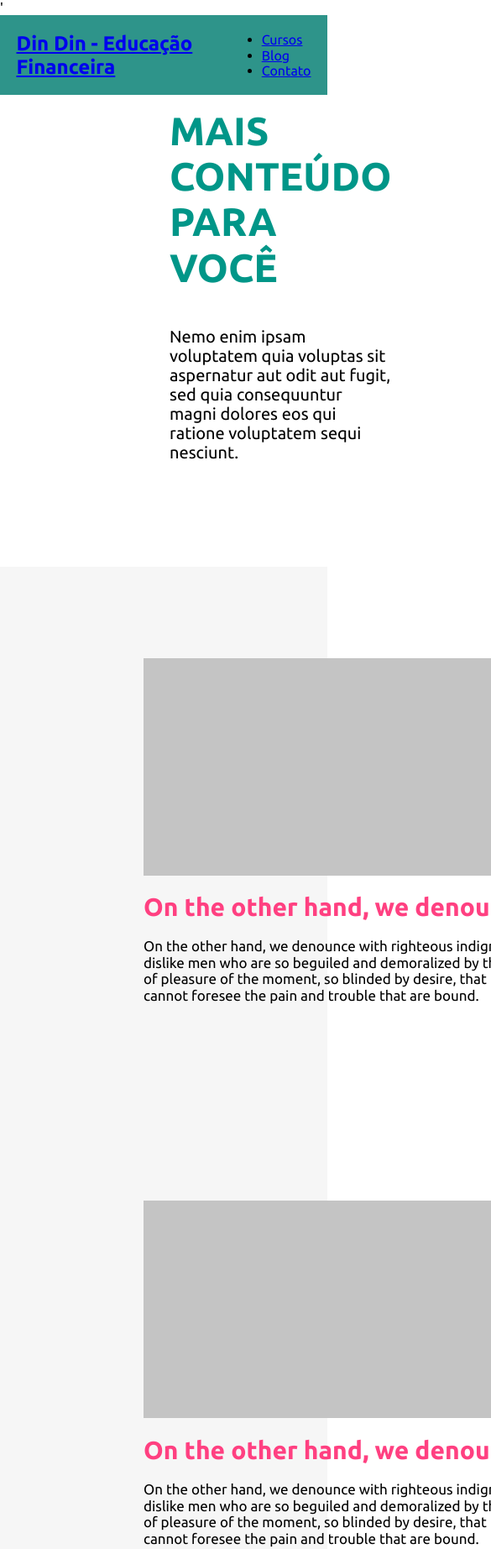
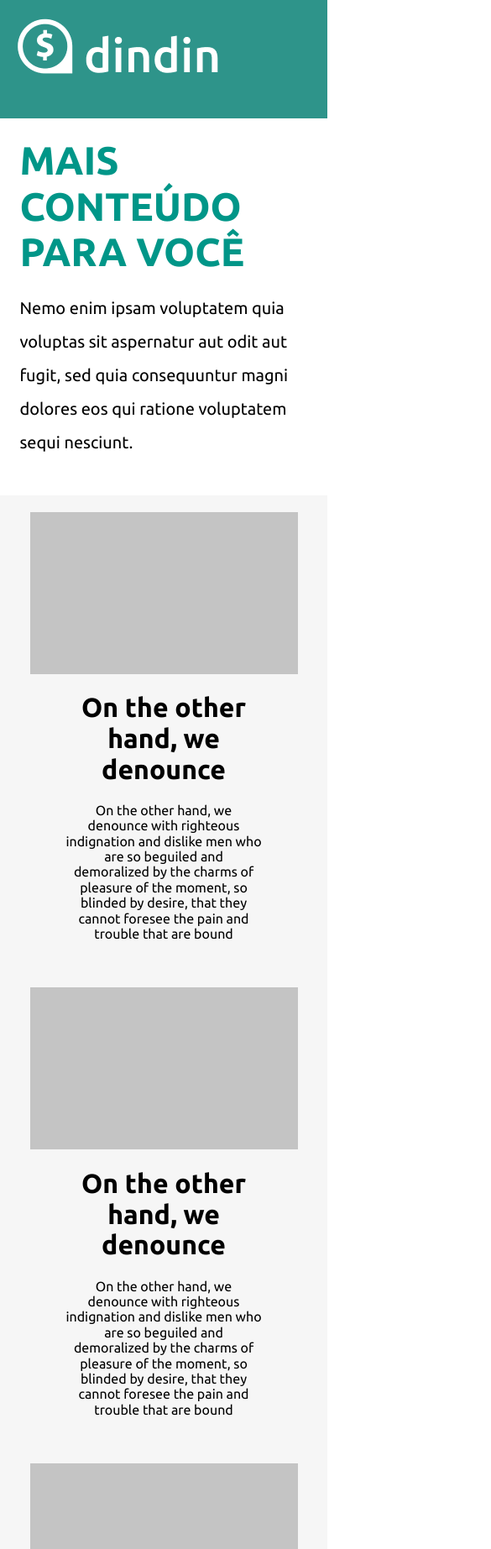
Before and after one commit to maayume/xp42-dindin, a website: page blog.html in a window 390 px wide. Shown: the top 1845 px of the page at 84% size, 585 px wide, since content can reach past the window. Drawn offline with nearby package versions, Linux system fonts and the light colour scheme.

Commit message:
fix: responsividade blog

```diff
--- a/assets/styles/blog.css
+++ b/assets/styles/blog.css
@@ -1,56 +1,58 @@
-.img-blog span a{
+.blogHero {
+    display: flex;
+    flex-wrap: wrap;
+    justify-content: space-evenly;
+    margin: 6vw;
+    align-items: center;
+}
+
+.textBlogHero {
+    width: 40vw;
+}
+
+.textBlogHero a {
     color: #009688;
     font-weight: 700;
     font-size: 47px;
     padding-bottom: 40px;
 }
-.img-blog{
+
+.textBlogHero p {
+    font-size: 20px;
+    line-height: 40px;
+}
+
+@media (max-width: 1000px) {
+    .blogHero img {
+        display: none;
+    }
+    .textBlogHero {
+        width: 90vw;
+    }
+}
+
+.contentBlog {
+    background: #F6F6F6;
+}
+
+.aboutContent {
     display: flex;
-    padding-left: 202px;
-    padding-bottom: 89px;
+    padding: 5vw;
 }
-.img-blog span{
-    padding-right: 125px;
-    width: 500px;
-    font-size: 20px;
+
+.aboutText {
+    max-width: 60vw;
+    padding: 20px;
+    text-align: justify;
 }
-.div1{
-    background: #F6F6F6;
-    max-width: 1440px;
-    height: 2000px;
-    padding-bottom: 100px;
+
+@media (max-width: 982px) {
+    .aboutContent {
+        flex-direction: column;
+        align-items: center;
+    }
+    .aboutText {
+        text-align: center;
+        padding: 0px;
+    }
 }
-.sobre{
-    display: flex;
-    padding-top: 109px;
-    padding-left: 171px;
-    padding-right: 120px;
-}
-.sobre img{
-    width: 518px;
-    height: 259px;
-}
-.div2 h1{
-    color: #FF4081;
-    font-size: 30px;
-    padding: 0;
-}
-.div2 p{
-    font-size: 17px;
-    width: 500px;
-    padding: 0;
-}
-.div3{
-    padding: 0 109px 109px;
-}
-.div3 h1{
-    display: flex;
-    color: #FF4081;
-    font-size: 30px;
-    padding: 0;
-}
-.div3 p{
-    font-size: 17px;
-    width: 500px;
-    padding: 0;
-}
--- a/blog.html
+++ b/blog.html
@@ -1,4 +1,4 @@
-'<!DOCTYPE html>
+<!DOCTYPE html>
 <html lang="pt-BR">
 <head>
     <meta charset="UTF-8">
@@ -22,10 +22,12 @@
 
 </head>
 <body>
-    <header>
+    <header >
         <div class="container">
-            <h2><a href="Index.html">Din Din - Educação Financeira</a></h2>
-            <nav>
+            <h2 id="logo">
+                <a href="Index.html">Din Din - Educação Financeira</a>
+            </h2>
+            <nav id="navigationHeader">
                 <ul>
                     <li><a href="cursos.html">Cursos</a></li>
                     <li><a href="blog.html">Blog</a></li>
@@ -36,49 +38,88 @@
     </header>
 
     <main>
-        <p class="paragrafo">
-            <div class="img-blog"><span><a>MAIS CONTEÚDO PARA VOCÊ</a><br><br><p>Nemo enim ipsam voluptatem quia voluptas sit aspernatur aut odit aut fugit, sed quia consequuntur magni dolores eos qui ratione voluptatem sequi nesciunt. </p> </span>
-            <img src="./assets/img/ilustra-blog.png" width="380px" height="381px"></div>
+        <div class="blogHero">
+            <div class="textBlogHero">
+                <a>MAIS CONTEÚDO PARA VOCÊ</a>
+                <p>Nemo enim ipsam voluptatem quia voluptas sit aspernatur
+                    aut odit aut fugit, sed quia consequuntur magni dolores
+                    eos qui ratione voluptatem sequi nesciunt.
                 </p>
-
-        <div class="div1">
-            <div class="sobre">
-                <div class="div2">
-                    <img src="assets/img/foto-post.png" width="319px" height="193px">
-                    <h1>On the other hand, we denounce</h1>
-                    <p>On the other hand, we denounce with righteous indignation and dislike men who are so beguiled and demoralized by the charms of pleasure of the moment, so blinded by desire, that they cannot foresee the pain and trouble that are bound.</p>
+            </div>
+            <img src="./assets/img/ilustra-blog.png" width="380px" height="381px">
         </div>
 
-                <div class="div3">
+        <div class="contentBlog">
+            <div class="aboutContent">
                 <img src="assets/img/foto-post.png" width="319px" height="193px">
+                <div class="aboutText">
                     <h1>On the other hand, we denounce</h1>
-                    <p>On the other hand, we denounce with righteous indignation and dislike men who are so beguiled and demoralized by the charms of pleasure of the moment, so blinded by desire, that they cannot foresee the pain and trouble that are bound.</p>
+                    <p>On the other hand, we denounce with righteous indignation and dislike
+                        men who are so beguiled and demoralized by the charms of pleasure of
+                        the moment, so blinded by desire, that they cannot foresee the pain and
+                        trouble that are bound
+                    </p>
                 </div>
             </div>
-            <div class="sobre">
-                <div class="div2">
+
+            <div class="aboutContent">
                 <img src="assets/img/foto-post.png" width="319px" height="193px">
+                <div class="aboutText">
                     <h1>On the other hand, we denounce</h1>
-                    <p>On the other hand, we denounce with righteous indignation and dislike men who are so beguiled and demoralized by the charms of pleasure of the moment, so blinded by desire, that they cannot foresee the pain and trouble that are bound.</p>
+                    <p>On the other hand, we denounce with righteous indignation and dislike
+                        men who are so beguiled and demoralized by the charms of pleasure of
+                        the moment, so blinded by desire, that they cannot foresee the pain and
+                        trouble that are bound
+                    </p>
+                </div>
             </div>
 
-                <div class="div3">
+            <div class="aboutContent">
                 <img src="assets/img/foto-post.png" width="319px" height="193px">
+                <div class="aboutText">
                     <h1>On the other hand, we denounce</h1>
-                    <p>On the other hand, we denounce with righteous indignation and dislike men who are so beguiled and demoralized by the charms of pleasure of the moment, so blinded by desire, that they cannot foresee the pain and trouble that are bound.</p>
+                    <p>On the other hand, we denounce with righteous indignation and dislike
+                        men who are so beguiled and demoralized by the charms of pleasure of
+                        the moment, so blinded by desire, that they cannot foresee the pain and
+                        trouble that are bound
+                    </p>
                 </div>
             </div>
-            <div class="sobre">
-                <div class="div2">
+
+            <div class="aboutContent">
                 <img src="assets/img/foto-post.png" width="319px" height="193px">
+                <div class="aboutText">
                     <h1>On the other hand, we denounce</h1>
-                    <p>On the other hand, we denounce with righteous indignation and dislike men who are so beguiled and demoralized by the charms of pleasure of the moment, so blinded by desire, that they cannot foresee the pain and trouble that are bound.</p>
+                    <p>On the other hand, we denounce with righteous indignation and dislike
+                        men who are so beguiled and demoralized by the charms of pleasure of
+                        the moment, so blinded by desire, that they cannot foresee the pain and
+                        trouble that are bound
+                    </p>
+                </div>
             </div>
 
-                <div class="div3">
+            <div class="aboutContent">
                 <img src="assets/img/foto-post.png" width="319px" height="193px">
+                <div class="aboutText">
                     <h1>On the other hand, we denounce</h1>
-                    <p>On the other hand, we denounce with righteous indignation and dislike men who are so beguiled and demoralized by the charms of pleasure of the moment, so blinded by desire, that they cannot foresee the pain and trouble that are bound.</p>
+                    <p>On the other hand, we denounce with righteous indignation and dislike
+                        men who are so beguiled and demoralized by the charms of pleasure of
+                        the moment, so blinded by desire, that they cannot foresee the pain and
+                        trouble that are bound
+                    </p>
+                </div>
+            </div>
+
+            <div class="aboutContent">
+                <img src="assets/img/foto-post.png" width="319px" height="193px">
+                <div class="aboutText">
+                    <h1>On the other hand, we denounce</h1>
+                    <p>On the other hand, we denounce with righteous indignation and dislike
+                        men who are so beguiled and demoralized by the charms of pleasure of
+                        the moment, so blinded by desire, that they cannot foresee the pain and
+                        trouble that are bound
+                    </p>
+                </div>
             </div>
             </div>
         </div>
@@ -86,15 +127,17 @@
 
     <footer>
         <div class="container">
-            <h2><a href="index.html">Din Din - Educação Financeira</a></h2>
-            <nav>
+            <h2 id="logoFooter">
+                <a href="index.html">Din Din - Educação Financeira</a>
+            </h2>
+            <nav class="navigationFooter">
                 <ul>
                     <li><a href="cursos.html">Cursos</a></li>
                     <li><a href="blog.html">Blog</a></li>
                     <li><a href="contato.html">Contato</a></li>
                 </ul>
             </nav>
-            <div>
+            <div class="navigationFooter">
                 <ul class="links-anexos">
                     <li><a href="">Quero ser prof</a></li>
                     <li><a href="">Aqui tem outro link</a></li>
```
Lines whose indentation alone changed are shown as unchanged.
